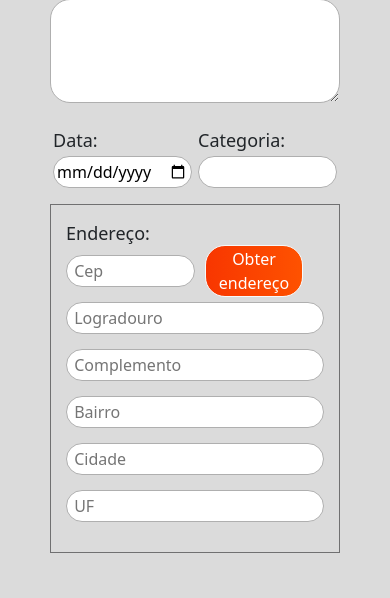
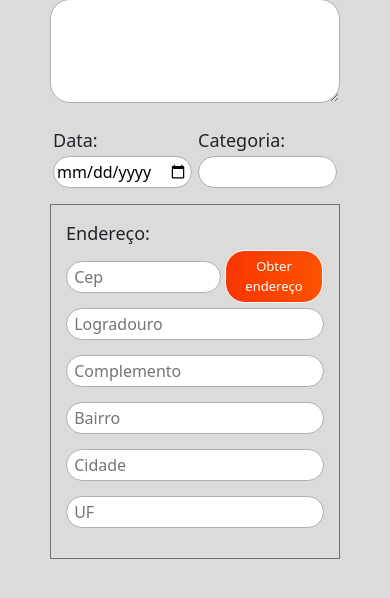
Before and after one commit to FabioMendoncaft/Voluntarie.se2, a PHP site: page /criar-acao.html in a window 390 px wide. Shown: the part 211-809 px from the top of the page. Run offline with PHP 8.4, Linux system fonts and the light colour scheme; some libraries are stand-ins or nearby versions.

Commit message:
Update criar-acao.css

```diff
--- a/css/criar-acao.css
+++ b/css/criar-acao.css
@@ -210,7 +210,7 @@ body{
 }
 
 .acoes #quadrado #cep{
-    width: 50%;
+    width: 24%;
 }
 
 .acoes #quadrado legend{
@@ -218,10 +218,8 @@ body{
 }
 
 .acoes #obterEndereco{
-    margin-top: -4px;
-    margin-left: 10px;
-    position: absolute;
-    width: 200px;
+    width: 25%;
+    margin-top: -5px;
 }
 
 /*RESPONSIVIDADE TELA ESQUERDA(CRIAR AÇÃO)*/
@@ -235,22 +233,49 @@ body{
     }
 }
 
-@media(max-width: 535px){
-    .acoes #obterEndereco{
-        width: 140px;
+@media(max-width: 842px){
+    .acoes #quadrado #obterEndereco{
+        width: 25%;
+        font-size: 13px;
     }
 }
 
-@media(max-width: 409px){
-    .acoes #obterEndereco{
-        width: 98px;
-        padding: 1px;
-        margin-top: -10px;
+@media(max-width: 768px){
+    .acoes #quadrado #cep{
+        width: 69.5%;
+    }
+    .acoes #quadrado #obterEndereco{
+        width: 29.5%;
+        font-size: 15px;
     }
 }
 
-@media(max-width: 344px){
-    .acoes #obterEndereco{
-        width: 85px;
+@media(max-width: 570px){
+    .acoes #quadrado #cep{
+        width: 69.5%;
+    }
+    .acoes #quadrado #obterEndereco{
+        width: 29%;
+        font-size: 13px;
     }
 }
+
+@media(max-width: 471px){
+    .acoes #quadrado #cep{
+        width: 60%;
+    }
+    .acoes #quadrado #obterEndereco{
+        width: 38%;
+        font-size: 13px;
+    }
+}
+
+@media(max-width: 350px){
+    .acoes #quadrado #cep{
+        width: 58%;
+    }
+    .acoes #quadrado #obterEndereco{
+        width: 39.5%;
+        font-size: 13px;
+    }
+}
```
